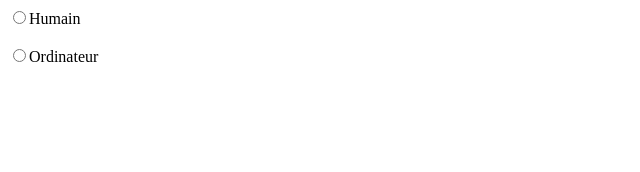
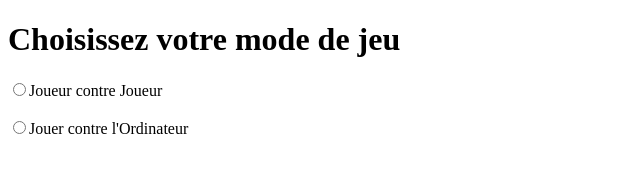
Before and after one commit to camillenaulet03/puissance4, a plain HTML site: page index.html in a window 1280 px wide. Shown: the whole page, without its empty margins (0-640 px from the left). Drawn offline with Linux system fonts and the light colour scheme.

Commit message:
Ajustement HTML

```diff
--- a/index.html
+++ b/index.html
@@ -6,8 +6,9 @@
 </head>
 <body>
 <div id="adversaire">
-    <input type='radio' name='adversaire' value="humain" onclick="choix()">Humain<br><br>
-    <input type='radio' name='adversaire' value="ordinateur" onclick="choix()">Ordinateur
+    <h1>Choisissez votre mode de jeu</h1>
+    <input type='radio' name='adversaire' value="humain" onclick="choix()">Joueur contre Joueur<br><br>
+    <input type='radio' name='adversaire' value="ordinateur" onclick="choix()">Jouer contre l'Ordinateur
 </div>
 </body>
 </html>
```
